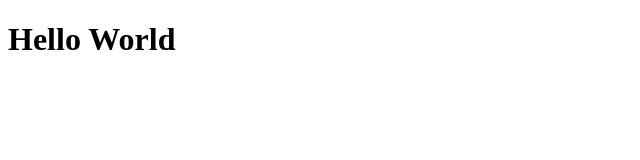
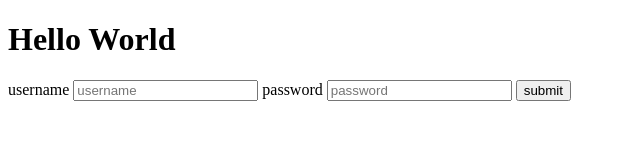
Before and after one commit to NonWeerawong/git101, a plain HTML site: page src/index.html in a window 1280 px wide. Shown: the whole page, without its empty margins (0-640 px from the left). Drawn offline with Linux system fonts and the light colour scheme.

Commit message:
feat: add login form (#5)

```diff
--- a/src/index.html
+++ b/src/index.html
@@ -8,5 +8,12 @@
   </head>
   <body>
     <h1>Hello World</h1>
+    <form>
+      <label>username</label>
+      <input type="text" placeholder="username" required />
+      <label>password</label>
+      <input type="text" placeholder="password" required />
+      <button type="submit">submit</button>
+    </form>
   </body>
 </html>
```
